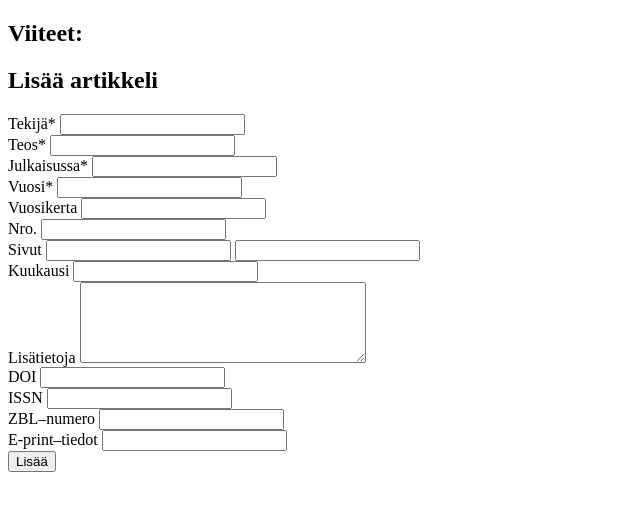
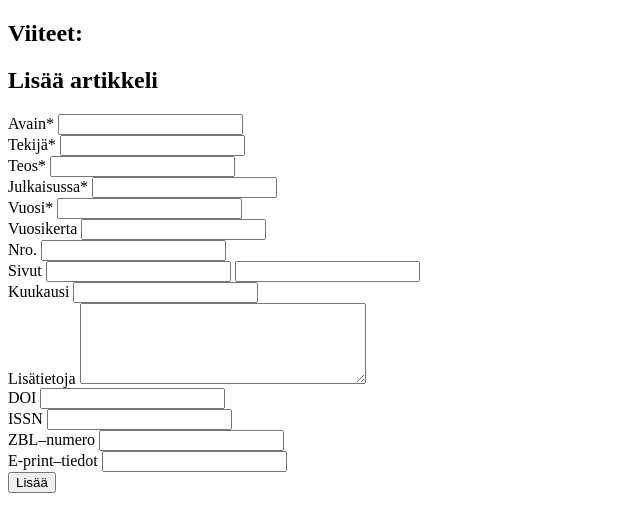
Before and after one commit to Petuuu/ohtu-miniprojekti, a Flask app: page / in a window 1280 px wide. Shown: the top 532 px of the page, without its empty margins (0-640 px from the left). Run offline with Flask 3, Linux system fonts and the light colour scheme.

Commit message:
fix(app): add citation key field

```diff
--- a/src/app.py
+++ b/src/app.py
@@ -13,6 +13,7 @@ def index():
 
 @app.route("/add_article", methods=["POST"])
 def add_reference():
+    key = request.form.get("key")
     author = request.form.get("author")
     title = request.form.get("title")
     journal = request.form.get("journal")
@@ -30,6 +31,6 @@ def add_reference():
     zblnumber = request.form.get("zblnumber")
     eprint = request.form.get("eprint")
 
-    reference_service.create_reference(author, title, journal, year, volume, number, pages, month, note)
+    reference_service.create_reference(key, author, title, journal, year, volume, number, pages, month, note)
 
     return redirect("/")
--- a/src/templates/index.html
+++ b/src/templates/index.html
@@ -24,6 +24,10 @@
 <h2>Lisää artikkeli</h2>
 
 <form action="/add_article" method="post">
+    <label for="key">Avain*</label>
+    <input type="text" id="key" name="key" required>
+    <br />
+
     <label for="author">Tekijä*</label>
     <input type="text" id="author" name="author" required>
     <br />
```
